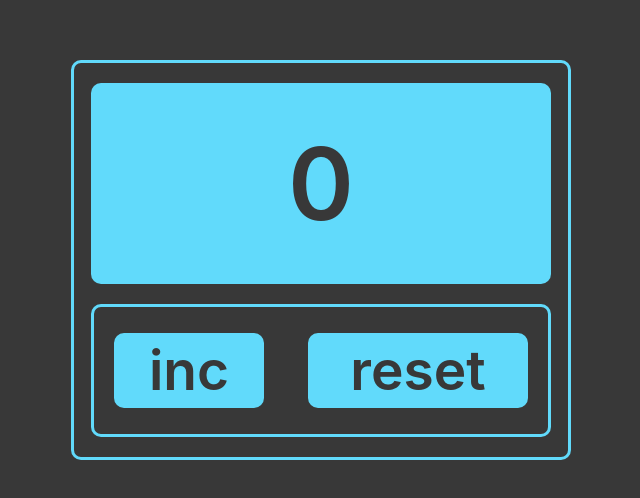
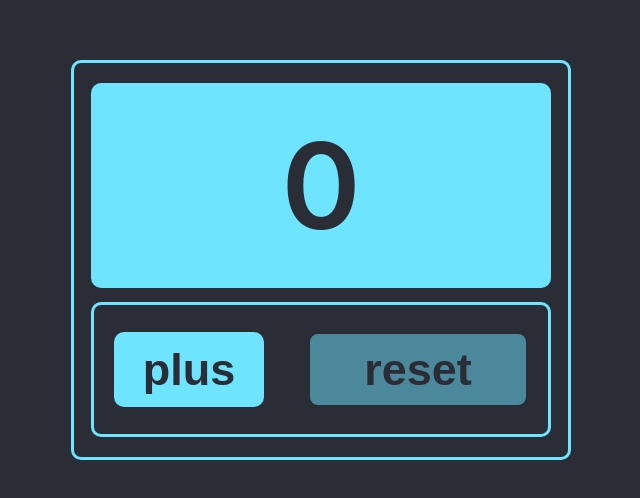
Before and after one commit to tamga05/Counter_React, a React (Create React App) app: page / in a window 1280 px wide. Shown: the part 140-638 px from the top of the page, without its empty margins (319-959 px from the left). Built offline with nearby package versions, Linux system fonts and the light colour scheme.

Commit message:
add counter markup, styles and JS

```diff
--- a/src/App.tsx
+++ b/src/App.tsx
@@ -1,17 +1,33 @@
-import React from 'react';
-// import './App.css';
+import React, {useState} from 'react';
 import s from './Counter.module.css'
-import {Button} from './components/Botton/Button';
+import {Button} from './components/Button/Button';
+import {Display} from './components/Display/Display';
 
 
 function App() {
+
+    const minValue = 0;
+    const maxValue = 5; // Ограничение МАКСИМАЛЬНО значения числа, до которого считает счетчик
+
+    let [count, setCount] = useState(minValue);
+
+    const onClickIncrement = () => {
+        if (count < maxValue) { // Ограничение МАКСИМАЛЬНО вводимого числа
+            setCount(count + 1)
+        }
+    }
+
+    const onClickReset = () => {
+        setCount(minValue)
+    }
+
     return (
         <div className={s.counter}>
             <div className={s.inner}>
-                <div className={s.score}>0</div>
+                <Display count={count}/>
                 <div className={s.control}>
-                    <Button title={'inc'}/>
-                    <Button title={'reset'}/>
+                    <Button title={'plus'} callBack={onClickIncrement} isDisabled={count === 5}/>
+                    <Button title={'reset'} callBack={onClickReset} isDisabled={count === 0}/>
                 </div>
             </div>
         </div>
--- a/src/Counter.module.css
+++ b/src/Counter.module.css
@@ -1,7 +1,7 @@
 .counter {
     /*text-align: center;*/
     height: 100vh;
-    background-color: #383838;
+    background-color: #2a2c36;
     display: flex;
     justify-content: center;
     align-items: center;
@@ -11,14 +11,14 @@
     /*box-sizing: border-box;*/
     width: 500px;
     height: 400px;
-    border: 3px solid #61dafb;
+    border: 3px solid #6ee4ff;
     border-radius: 10px;
     padding: 20px;
     display: flex;
     flex-direction: column;
-    /*justify-content: center;*/
+    justify-content: space-between;
     align-items: center;
-    gap: 20px;
+    /*gap: 20px;*/
 }
 
 .score {
@@ -26,13 +26,19 @@
     width: 460px;
     height: 205px;
     border-radius: 10px;
-    background-color: #61dafb;
-    font-size: 100px;
+    background-color: #6ee4ff;
+    font-size: 120px;
     font-weight: 600;
-    color: #383838;
+    color: #2a2c36;
     display: flex;
     justify-content: center;
     align-items: center;
+    cursor: default;
+}
+
+.scoreRed {
+    color: red;
+    font-weight: 700;
 }
 
 .control {
@@ -40,9 +46,9 @@
     width: 460px;
     height: 135px;
     padding: 20px;
-    border: 3px solid #61dafb;
+    border: 3px solid #6ee4ff;
     border-radius: 10px;
-    background-color: #383838;
+    background-color: #2a2c36;
     display: flex;
     justify-content: space-between;
     align-items: center;
--- a/src/components/Botton/Button.module.css
+++ /dev/null
@@ -1,18 +0,0 @@
-.button{
-    width: 150px;
-    height: 75px;
-    border: 3px solid #61dafb;
-    border-radius: 10px;
-    background-color: #61dafb;
-    display: flex;
-    justify-content: center;
-    align-items: center;
-    font-size: 55px;
-    font-weight: 600;
-    color: #383838;
-    cursor: pointer;
-}
-
-.button:last-child {
-    width: 220px;
-}
--- a/src/components/Botton/Button.tsx
+++ /dev/null
@@ -1,16 +0,0 @@
-import React from 'react';
-import s from './Button.module.css';
-
-
-type ButtonType={
-    title: string
-}
-
-
-export const Button = (props: ButtonType) => {
-    return (
-        <div className={s.button}>
-            {props.title}
-        </div>
-    );
-};
--- /dev/null
+++ b/src/components/Button/Button.module.css
@@ -0,0 +1,30 @@
+.button {
+    width: 150px;
+    height: 75px;
+    border: 3px solid #6ee4ff;
+    border-radius: 10px;
+    background-color: #6ee4ff;
+    display: flex;
+    justify-content: center;
+    align-items: center;
+    font-size: 45px;
+    font-weight: 600;
+    color: #2a2c36;
+    cursor: pointer;
+}
+
+.button:active {
+    color: white;
+    border: 2px solid white;
+}
+
+.button:last-child {
+    width: 220px;
+}
+
+.button:disabled {
+    opacity: 50%;
+    cursor: none;
+    color: #2a2c36;
+    border: 2px solid #2a2c36;
+}
--- /dev/null
+++ b/src/components/Button/Button.tsx
@@ -0,0 +1,26 @@
+import React from 'react';
+import s from './Button.module.css';
+
+
+type ButtonType = {
+    title: string
+    callBack: () => void
+    isDisabled: boolean
+}
+
+
+export const Button = (props: ButtonType) => {
+
+    const onClickHandler = () => {
+        props.callBack()
+    }
+
+    return (
+        <button
+            disabled={props.isDisabled}
+            className={s.button}
+            onClick={onClickHandler}>
+            {props.title}
+        </button>
+    )
+}
--- /dev/null
+++ b/src/components/Display/Display.tsx
@@ -0,0 +1,17 @@
+import React from 'react';
+import s from '../../Counter.module.css';
+
+
+type DisplayType = {
+    count: number
+}
+
+
+export const Display = (props: DisplayType) => {
+
+    return (
+        <div className={props.count >= 5 ? `${s.score} ${s.scoreRed}` : s.score}>
+            {props.count}
+        </div>
+    )
+}
```
